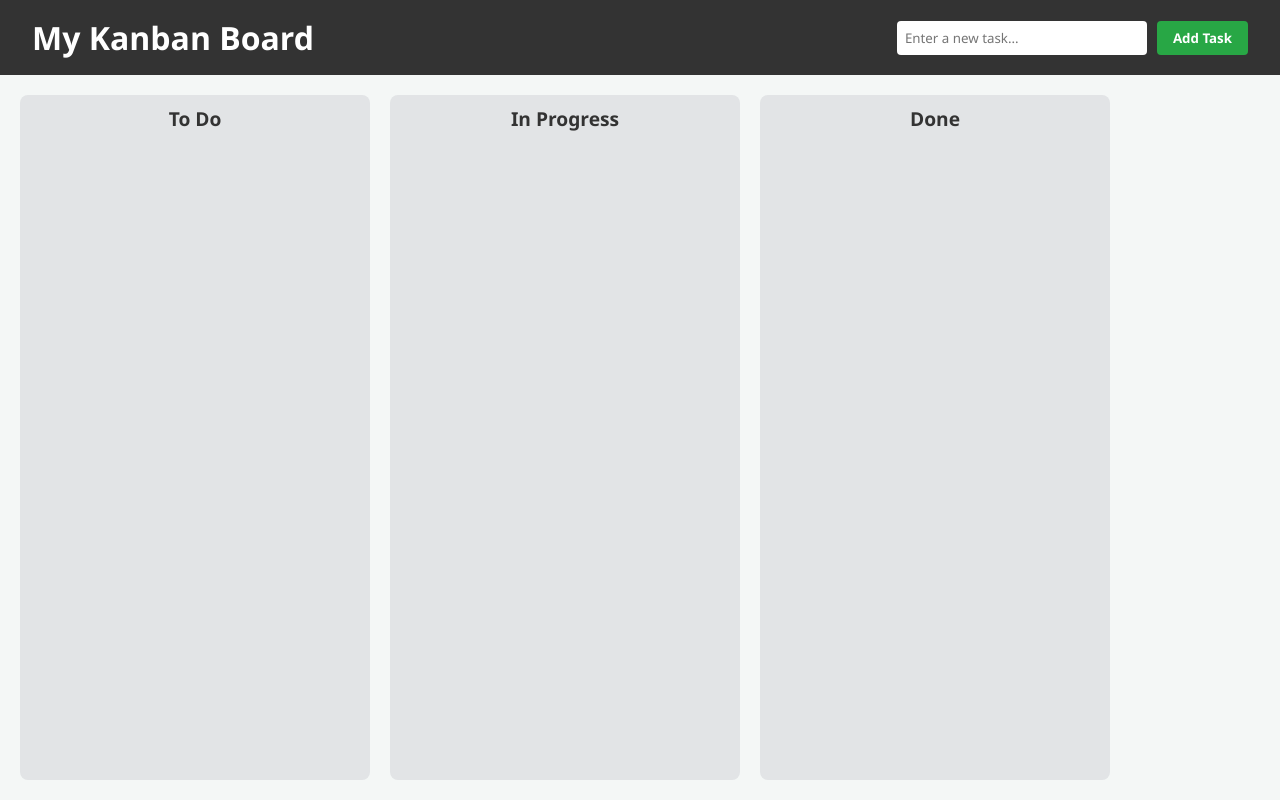
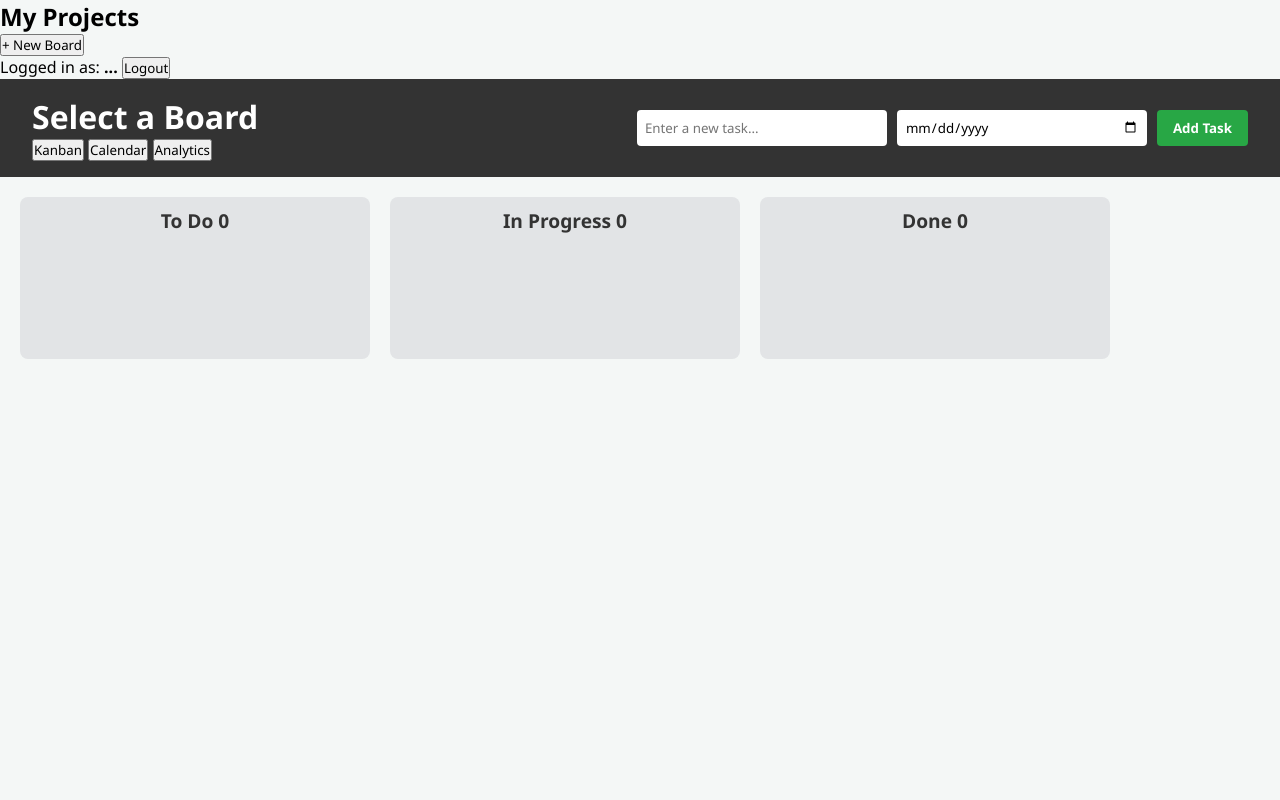
Before and after one commit to RohanSingh24bce0985/kanban-board, a plain HTML site: page index.html in a window 1280 px wide. Drawn offline with Linux system fonts and the light colour scheme.

Commit message:
Update index.html

```diff
--- a/index.html
+++ b/index.html
@@ -3,36 +3,108 @@
 <head>
     <meta charset="UTF-8">
     <meta name="viewport" content="width=device-width, initial-scale=1.0">
-    <title>My Kanban Board</title>
+    <title>Enterprise Kanban Dashboard</title>
     <link rel="stylesheet" href="style.css">
 </head>
 <body>
 
-    <header>
-        <h1>My Kanban Board</h1>
+    <aside class="sidebar">
+        <div class="sidebar-header">
+            <h2>My Projects</h2>
+        </div>
+        <ul id="board-list" class="board-list">
+            </ul>
+        <button id="addBoardBtn" class="btn-primary-outline">+ New Board</button>
+
+        <div class="sidebar-footer">
+            <span id="userInfo">Logged in as: <strong>...</strong></span>
+            <button id="logoutBtn" class="btn-danger-outline">Logout</button>
+        </div>
+    </aside>
+
+    <main class="main-content">
+        <header class="main-header">
+            <div class="header-top">
+                <div class="board-header-title" style="display: flex; align-items: center; gap: 15px;">
+                    <h1 id="currentBoardTitle">Select a Board</h1>
+                    <div class="board-actions" id="boardActions" style="display: none;">
+                        <button id="editBoardBtn" style="background:none; border:none; cursor:pointer; font-size:1.2rem;" title="Rename Board">✏️</button>
+                        <button id="deleteBoardBtn" style="background:none; border:none; cursor:pointer; font-size:1.2rem;" title="Delete Board">🗑️</button>
+                    </div>
+                </div>
+
+                <nav class="view-tabs">
+                    <button class="tab-btn active" data-target="kanban-view">Kanban</button>
+                    <button class="tab-btn" data-target="calendar-view">Calendar</button>
+                    <button class="tab-btn" data-target="analytics-view">Analytics</button>
+                </nav>
+            </div>
+
             <div class="input-group">
                 <input type="text" id="taskInput" placeholder="Enter a new task...">
-            <button id="addTaskBtn">Add Task</button>
+                <input type="date" id="taskDeadline" title="Set a deadline (Optional)">
+                <button id="addTaskBtn" class="btn-primary">Add Task</button>
             </div>
         </header>
 
+        <div id="kanban-view" class="view-section active">
             <div class="board">
                 <div class="column" id="todo">
-            <h2>To Do</h2>
-            <div class="task-container" id="todo-container">
+                    <h2>To Do <span class="badge" id="badge-todo">0</span></h2>
+                    <div class="task-container" id="todo-container" data-status="todo"></div>
+                </div>
+
+                <div class="column" id="inprogress">
+                    <h2>In Progress <span class="badge" id="badge-inprogress">0</span></h2>
+                    <div class="task-container" id="inprogress-container" data-status="inprogress"></div>
+                </div>
+
+                <div class="column" id="done">
+                    <h2>Done <span class="badge" id="badge-done">0</span></h2>
+                    <div class="task-container" id="done-container" data-status="done"></div>
+                </div>
             </div>
         </div>
 
-        <div class="column" id="inprogress">
-            <h2>In Progress</h2>
-            <div class="task-container" id="inprogress-container"></div>
+        <div id="calendar-view" class="view-section" style="display: none;">
+            <div class="calendar-header">
+                <button id="prevMonth" class="btn-icon">&lt; Prev</button>
+                <h2 id="calendarMonthYear">Month Year</h2>
+                <button id="nextMonth" class="btn-icon">Next &gt;</button>
+            </div>
+            <div class="calendar-grid-header">
+                <div>Sun</div><div>Mon</div><div>Tue</div><div>Wed</div>
+                <div>Thu</div><div>Fri</div><div>Sat</div>
+            </div>
+            <div class="calendar-grid" id="calendarGrid">
+                </div>
         </div>
 
-        <div class="column" id="done">
-            <h2>Done</h2>
-            <div class="task-container" id="done-container"></div>
+        <div id="analytics-view" class="view-section" style="display: none;">
+            <div class="analytics-dashboard">
+                <div class="stat-card">
+                    <h3>Total Tasks</h3>
+                    <p class="stat-number" id="stat-total">0</p>
+                </div>
+                <div class="stat-card">
+                    <h3>To Do</h3>
+                    <p class="stat-number" id="stat-todo">0</p>
+                </div>
+                <div class="stat-card">
+                    <h3>In Progress</h3>
+                    <p class="stat-number" id="stat-inprogress">0</p>
+                </div>
+                <div class="stat-card">
+                    <h3>Completed</h3>
+                    <p class="stat-number success" id="stat-done">0</p>
+                </div>
+                <div class="stat-card alert">
+                    <h3>Overdue</h3>
+                    <p class="stat-number danger" id="stat-overdue">0</p>
                 </div>
             </div>
+        </div>
+    </main>
 
     <script src="script.js"></script>
 </body>
```
Lines whose indentation alone changed are shown as unchanged.
